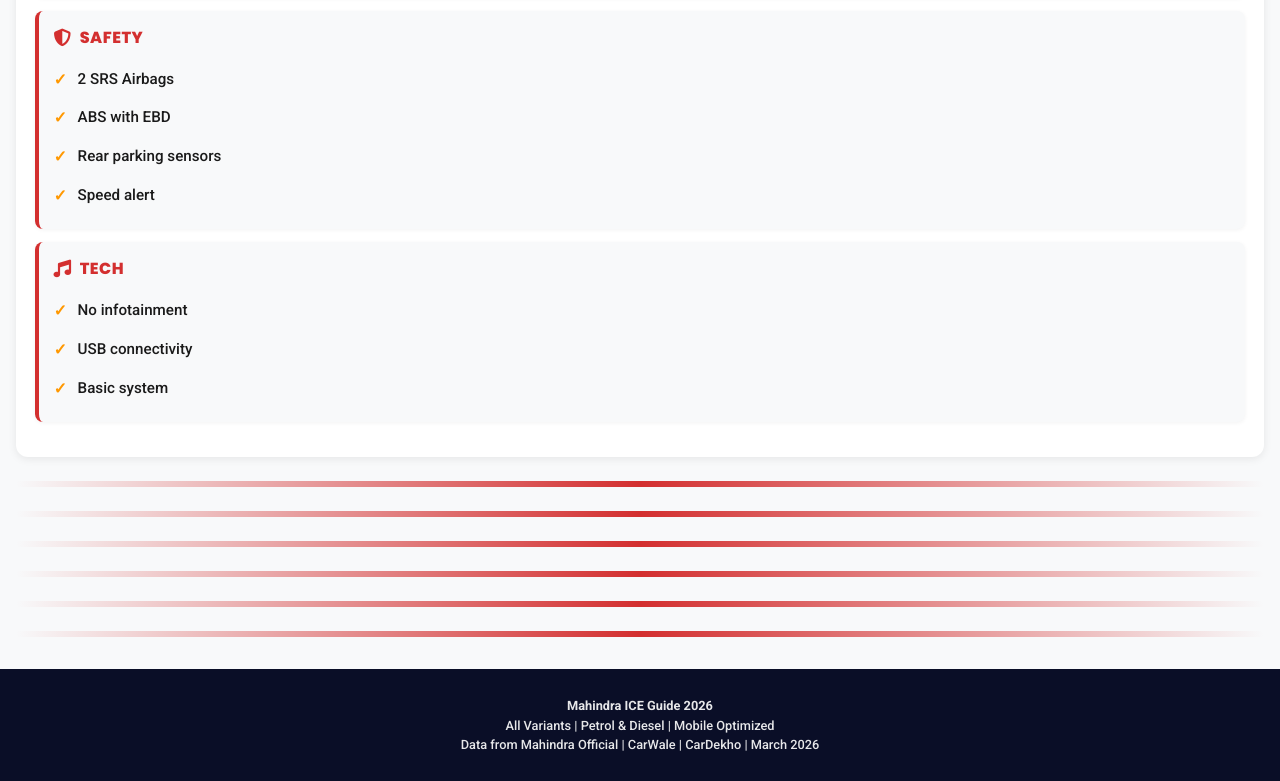
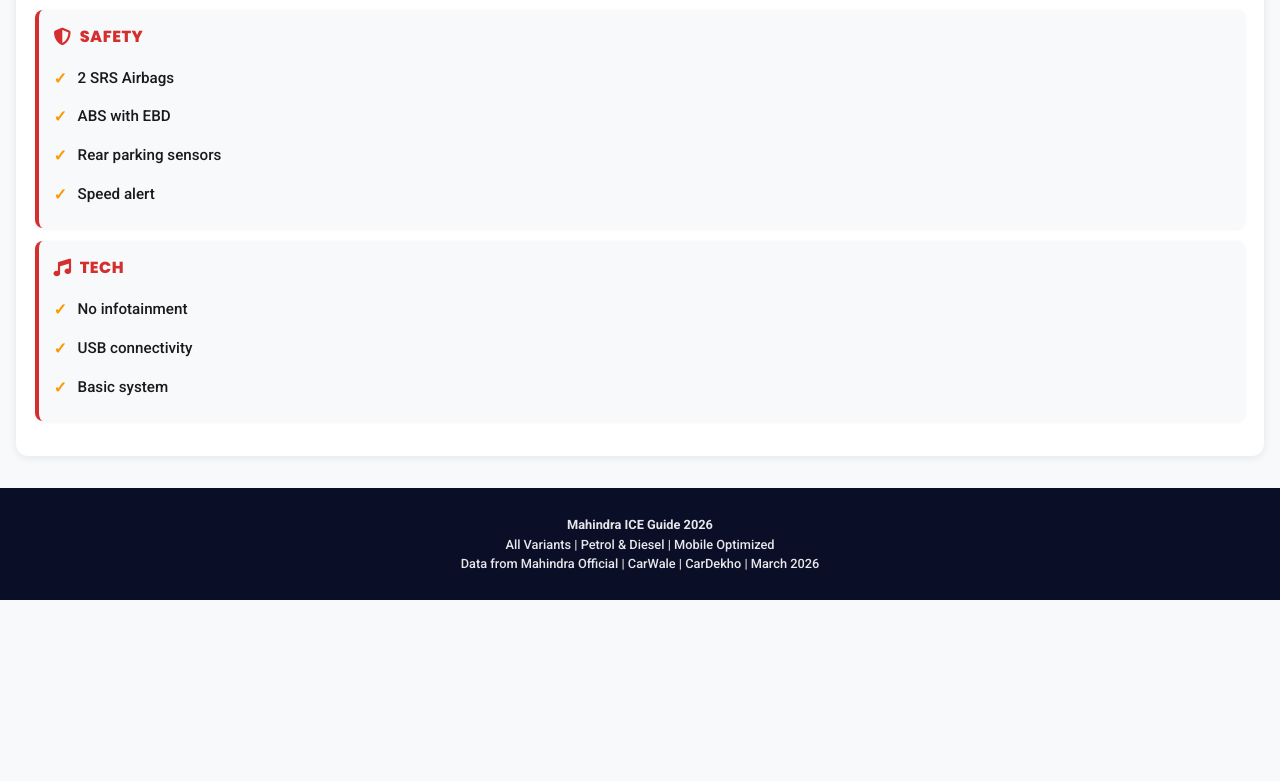
Before and after one commit to webTune1/car, a plain HTML site: page index.html in a window 1280 px wide. Shown: the part 1245-2026 px from the top of the page. After the commit the page ends 1845 px from the top, so only its background shows below. Drawn offline with Linux system fonts and the light colour scheme.

Commit message:
Update styles for sticky header and divider
Removed border from sticky header and hid the divider.

```diff
--- a/css/style.css
+++ b/css/style.css
@@ -59,7 +59,7 @@
     top: 0;
     z-index: 100;
     scrollbar-width: none;
-    border-bottom: 1px solid #e0e0e0;
+    border-bottom: none;
 }
 
 .tab-nav::-webkit-scrollbar {
@@ -327,12 +327,9 @@
     font-size: 1rem;
 }
 
-/* ===== DIVIDER ===== */
+/* ===== DIVIDER - HIDDEN ===== */
 .divider {
-    height: 6px;
-    background: linear-gradient(90deg, transparent, var(--primary), transparent);
-    margin: 1.5rem 0;
-    border-radius: 3px;
+    display: none !important;
 }
 
 /* ===== FOOTER ===== */
@@ -395,4 +392,4 @@
     .price-box {
         font-size: 1.2rem;
     }
-        }
+}
```
